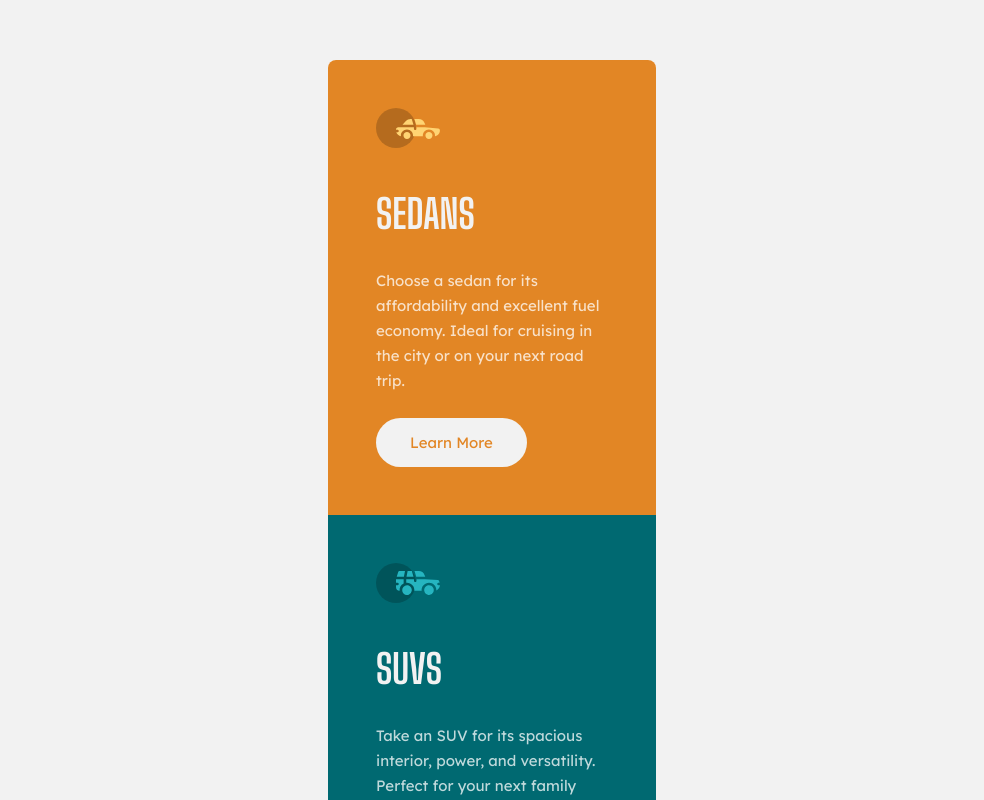
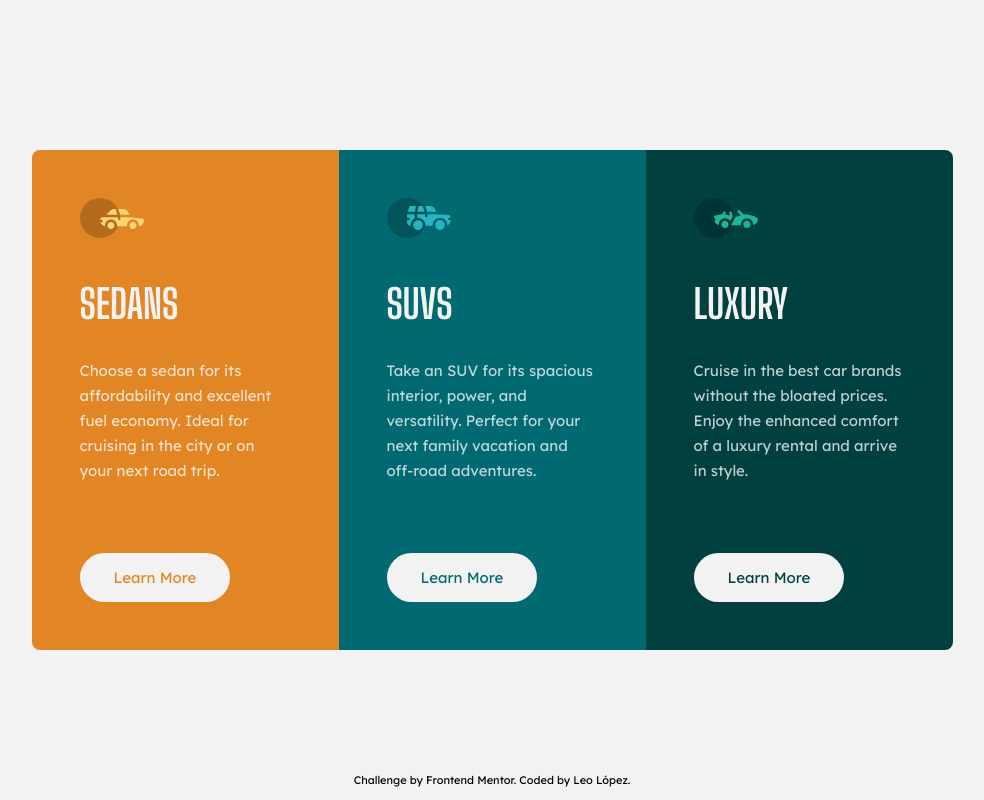
Before and after one commit to Ciensprog/FM-009-3-Column-Preview-Card-Component, a React (Vite) app: page / in a window 1280 px wide. Shown: the top 800 px of the page, without its empty margins (148-1132 px from the left). Built offline with nearby package versions, Linux system fonts and the light colour scheme.

Commit message:
feat: add responsive version

```diff
--- a/src/App.tsx
+++ b/src/App.tsx
@@ -15,7 +15,7 @@ export function App() {
   return (
     <>
       <main className="my-10 z-10">
-        <section className="bg-white overflow-hidden rounded-lg">
+        <section className="bg-white grid grid-cols-1 overflow-hidden rounded-lg tb:grid-cols-3">
           <h1 className="sr-only">List of vehicles available</h1>
           <ArticleCard
             baseColor="#E28625"
--- a/src/components/ArticleCard.tsx
+++ b/src/components/ArticleCard.tsx
@@ -17,7 +17,7 @@ export function ArticleCard({
 }: ArticleCardProps) {
   return (
     <article
-      className="bg-[var(--card-base-color)] px-12 py-12 w-[20.5rem]"
+      className="bg-[var(--card-base-color)] flex flex-col px-12 py-12 max-w-[20.5rem] w-full tb:h-[31.25rem] tb:max-w-[19.1875rem]"
       style={
         {
           '--card-base-color': baseColor,
@@ -30,13 +30,13 @@ export function ArticleCard({
           {title}
         </h2>
       </header>
-      <div className="">
-        <p className="leading-[1.5625rem] mb-[1.5625rem] text-[0.9375rem] text-white/75">
+      <div className="flex flex-col h-full">
+        <p className="leading-[1.5625rem] mb-[1.5625rem] text-[0.9375rem] text-white/75 tb:mb-auto">
           {description}
         </p>
         <a
           href="/#"
-          className="bg-default border-2 border-transparent inline-block leading-[1.5625rem] outline-none px-8 py-2.5 ring-offset-2 ring-offset-[var(--card-base-color)] ring-white rounded-[1.5625rem] text-[0.9375rem] text-[var(--card-base-color)] transition-colors hover:bg-transparent hover:border-white hover:text-white focus:ring-2"
+          className="bg-default border-2 border-transparent inline-block leading-[1.5625rem] outline-none px-8 py-2.5 ring-offset-2 ring-offset-[var(--card-base-color)] ring-white rounded-[1.5625rem] self-start text-[0.9375rem] text-[var(--card-base-color)] transition-colors hover:bg-transparent hover:border-white hover:text-white focus:ring-2"
           onClick={defaultOnClick}
         >
           Learn More<span className="sr-only">About {title}</span>
--- a/tailwind.config.js
+++ b/tailwind.config.js
@@ -19,6 +19,9 @@ export default {
       fontFamily: {
         'big-shoulders-display': "'Big Shoulders Display', cursive",
       },
+      screens: {
+        tb: '992px',
+      },
       minHeight: {
         screen: '100vh',
       },
```
